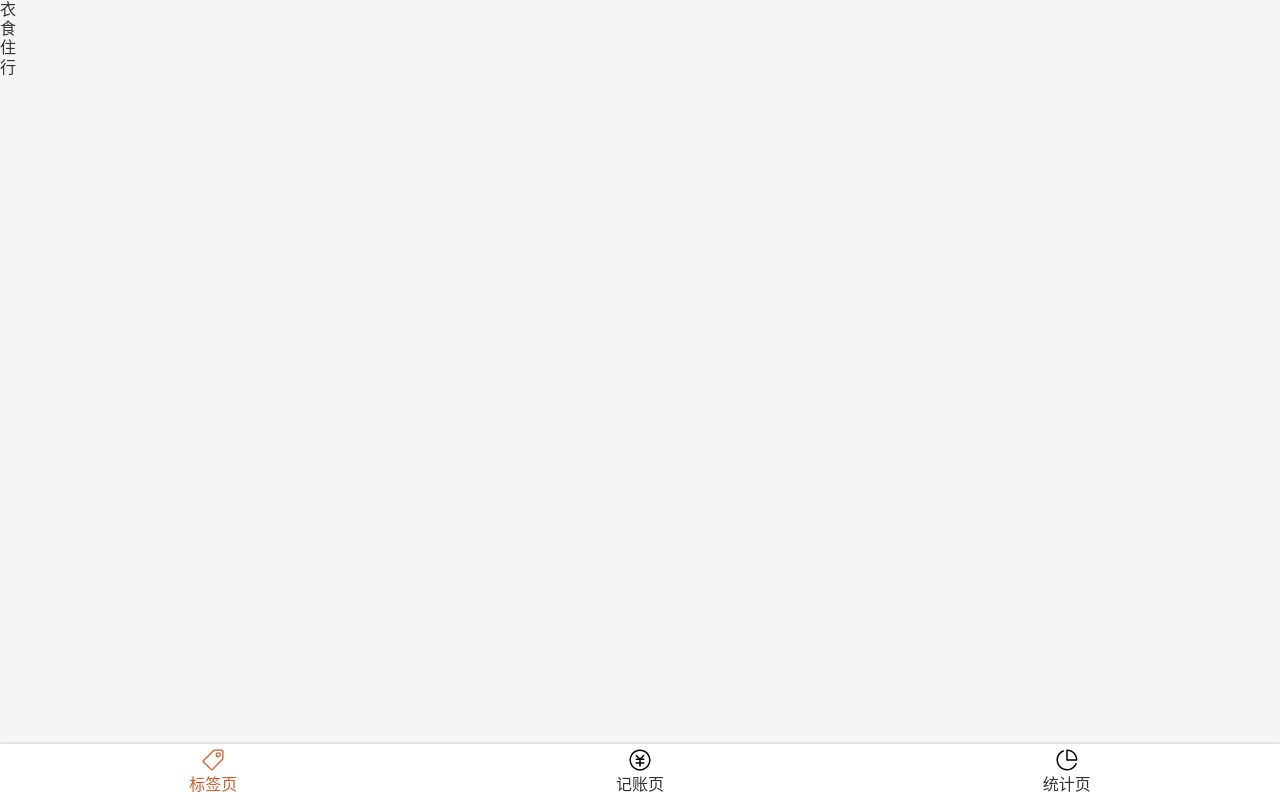
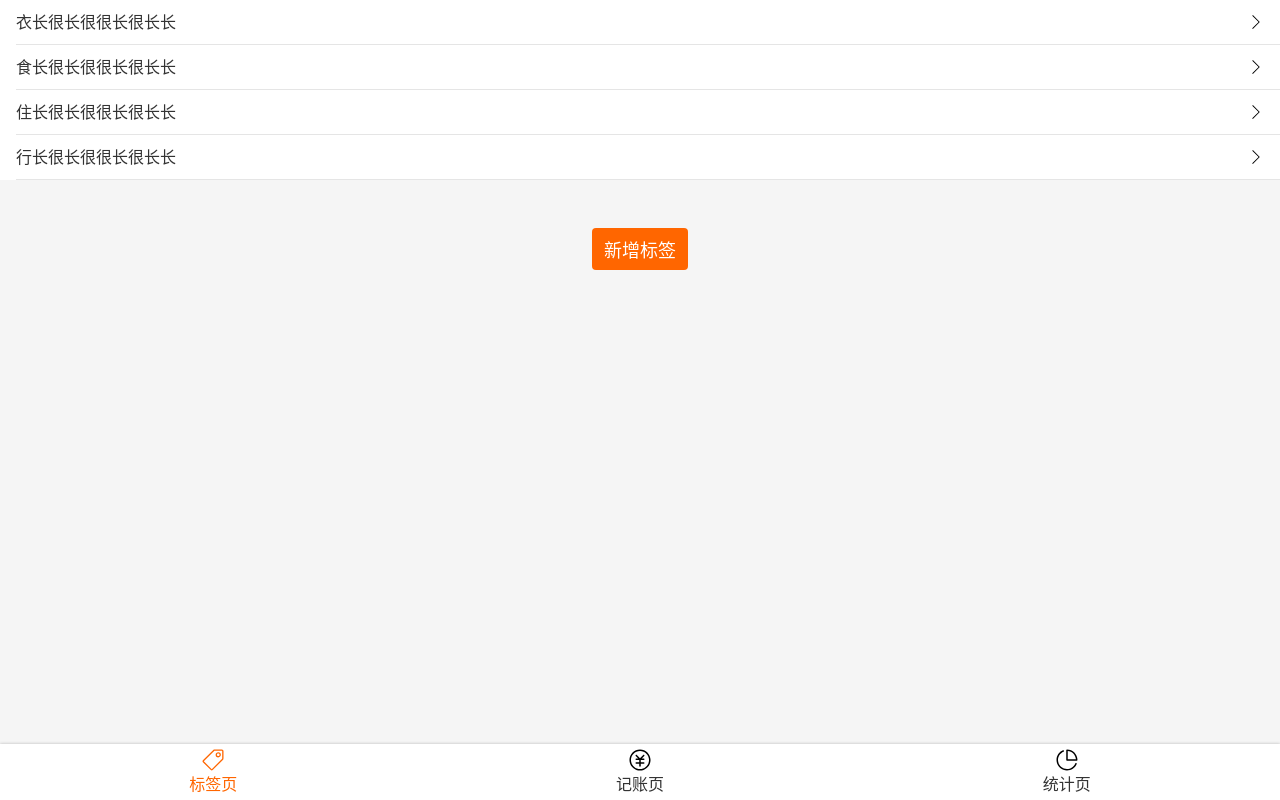
Before and after one commit to wusi519/money-react1, a React app: page /#/tags in a window 1280 px wide. Built offline with nearby package versions, Linux system fonts and the light colour scheme.

Commit message:
tags样式已经完成

```diff
--- a/src/components/Nav.tsx
+++ b/src/components/Nav.tsx
@@ -24,9 +24,9 @@
     height:24px;
       }
         &.selected{
-        color:#da5b28;
+        color:#f60;
         .icon{
-        fill:#da5b28;
+        fill:#f60;
          }
       }
     }
--- a/src/index.scss
+++ b/src/index.scss
@@ -48,3 +48,8 @@
   display: block;
   clear: both;
 }
+.oneLine{
+  white-space: nowrap;
+  overflow: hidden;
+  text-overflow: ellipsis;
+}
--- a/src/views/Money/TagsSection.tsx
+++ b/src/views/Money/TagsSection.tsx
@@ -1,5 +1,5 @@
 import styled from 'styled-components';
-import React, {useState} from 'react';
+import React from 'react';
 import {useTags} from '../../useTags';
 
 
@@ -21,7 +21,7 @@
       font-size:14px;
       margin:8px 12px;
       &.selected{
-      background: #da5b28;
+      background: #f60;
       }
     }
   }
--- a/src/views/Tags.tsx
+++ b/src/views/Tags.tsx
@@ -1,17 +1,56 @@
 import Layout from '../components/Layout';
 import React from 'react';
 import {useTags} from '../useTags';
+import styled from 'styled-components';
+import Icon from '../components/Icon';
+
+const TagList = styled.ol`
+  font-size:16px;
+  background:white;
+  >li{
+    border-bottom:1px solid #e5e5e5;
+    line-height:20px;
+    padding:12px 16px 12px 0;
+    margin-left:16px;
+    display: flex;
+    justify-content: space-between;
+    align-items:center;
+  }
+`;
+const Button = styled.button`
+font-size:18px;border:none;padding:8px 12px;border-radius: 4px;background:#f60;
+color:#fff;
+`;
+const Center = styled.div`
+  display:flex;
+  justify-content:center;
+  align-items:center;
+  flex-direction: column;
+`;
+const Gap = styled.div`
+  height:16px;
+`;
 
 function Tags() {
- const {tags,setTags} = useTags();
+  const {tags, setTags} = useTags();
   return (
     <Layout>
-   <ol>
-     {tags.map(tag=>
-     <li key={tag}>{tag}</li>
-     )}
-   </ol>
+      <TagList>
+        {tags.map(tag =>
+          <li key={tag}>
+            <span className="oneLine">{tag}长很长很很长很长长</span>
+            <Icon name="right"/>
+          </li>
+        )}
+      </TagList>
+      <Center>
+        <Gap/>
+        <Gap/><Gap/>
+          <Button>新增标签</Button>
+        <Gap/>
+      </Center>
     </Layout>
-  )
+  );
 }
-export default Tags
+
+export default Tags;
```
Also changed, not shown: src/icons/left.svg (added), src/icons/right.svg (added).
